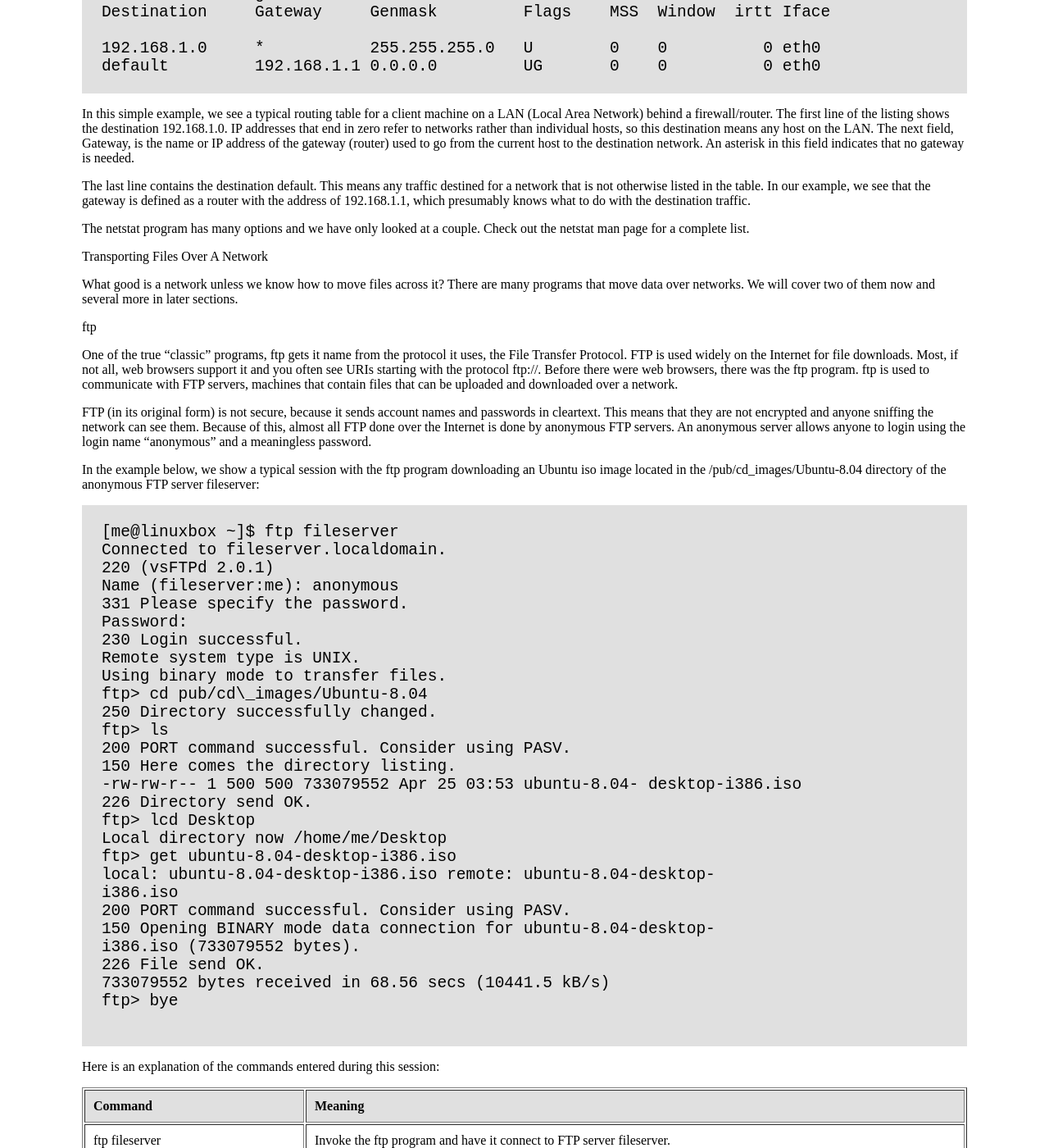
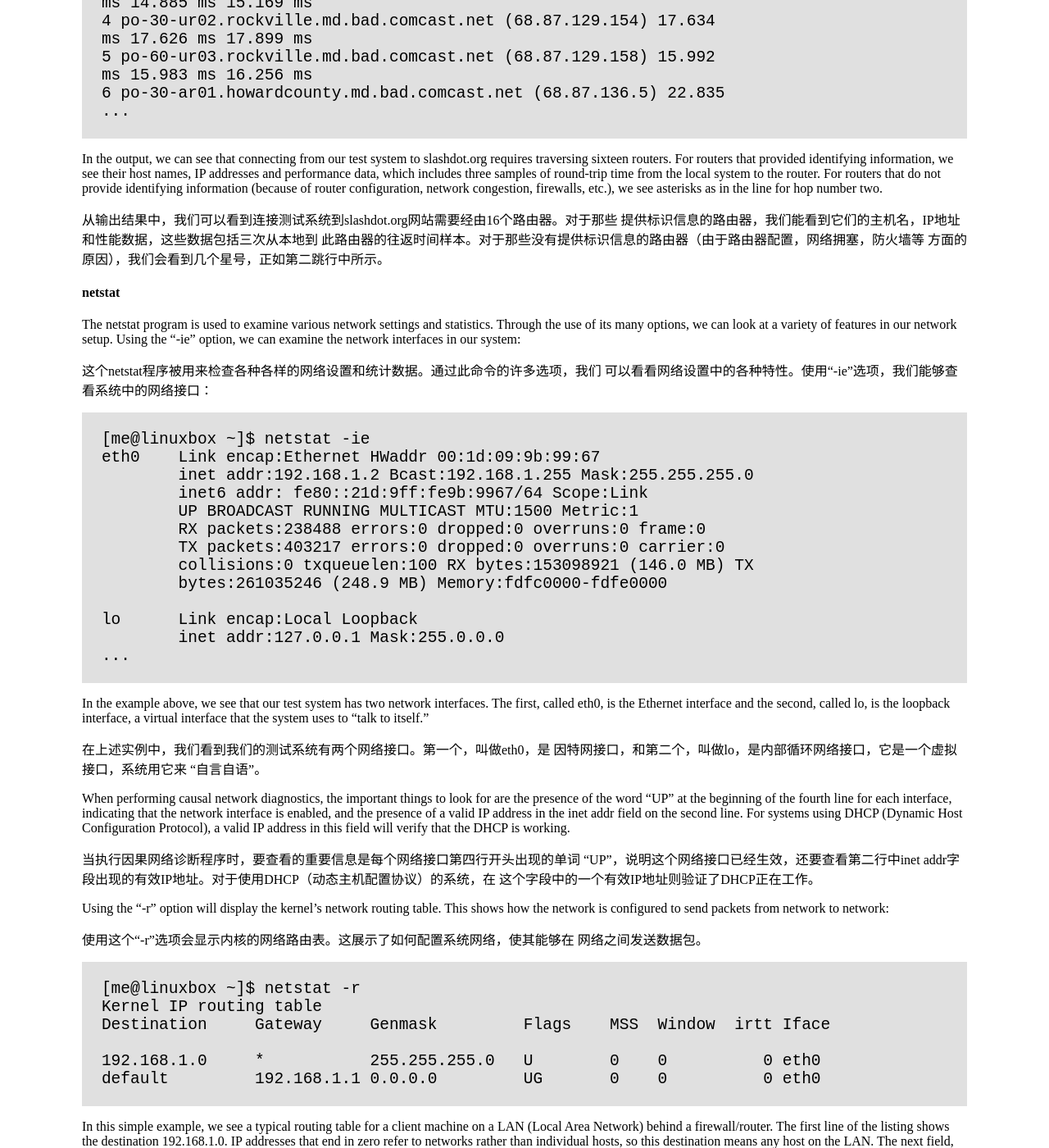
Before and after one commit to billie66/TLCL, a Jekyll site: the page built from book/networking.md, in a window 1280 px wide and 1400 px high, scrolled down 2804 px. Shown: the whole window at 82% size. Built offline with Jekyll 4.4.1, drawn with Linux system fonts in a browser that asks for light colours; Markdown is read by kramdown in place of the engine named in the settings; some of the changed text lies outside the part shown.

Commit message:
add chinese

```diff
--- a/book/networking.md
+++ b/book/networking.md
@@ -7,7 +7,8 @@ When it comes to networking, there is probably nothing that cannot be done
 with Linux.  Linux is used to build all sorts of networking systems and appliances,
 including firewalls, routers, name servers, NAS (Network Attached Storage) boxes and on and on.
 
-
+当谈及到网络系统层面，几乎任何东西都能由Linux来实现。Linux被用来创建各式各样的网络系统和装置，
+包括防火墙，路由器，名称服务器，网络连接式存储设备等等。
 
 Just as the subject of networking is vast, so are the number of commands that
 can be used to configure and control it. We will focus our attention on just a few of the
@@ -16,9 +17,13 @@ to monitor networks and those used to transfer files. In addition, we are going
 to explore the ssh program that is used to perform remote logins. This chapter will
 cover:
 
-
+被用来配置和操作网络系统的命令数目，就如网络系统主题一样巨大。我们仅仅会关注一些最经常
+使用到的命令。这些被选中用来测试的命令包括那些被用来监测网络和传输文件的命令。另外，我们
+还会探讨用来远端登录的ssh程序。这章会介绍：
 
 * ping - Send an ICMP ECHO\_REQUEST to network hosts
+
+* ping - 发送ICMP ECHO\_REQUEST软件包到网络主机
 
 * traceroute - Print the route packets trace to a network host
 
@@ -35,27 +40,43 @@ We’re going to assume a little background in networking. In this, the Internet
 everyone using a computer needs a basic understanding of networking concepts. To
 make full use of this chapter we should be familiar with the following terms:
 
-
+我们假定你已经知道了一点网络系统背景知识。在这个因特网时代，每个计算机用户需要基本的网络
+系统概念理解。为了能够充分利用这一章节的内容，我们应该熟悉以下术语：
 
 * IP (Internet Protocol) address
 
+* IP (网络协议)地址
+
 * Host and domain name
+
+* 主机和域名
 
 * URI (Uniform Resource Identifier)
 
+* URI（统一资源标识符）
+
 Please see the “Further Reading” section below for some useful articles regarding these
 terms.
+
+请查看下面的“拓展阅读”部分，有几篇关于这些术语的有用文章。
 
 <hr style="width:100%;height:5px;background:teal" />
 <p align="left">Note: Some of the commands we will cover may (depending on your distribution)
 require the installation of additional packages from your distribution’s repositories,
 and some may require superuser privileges to execute.</p>
+
+注意：一些将要讲到的命令可能（取决于系统发行版）需要从系统发行版的仓库中安装额外的软件包，
+并且一些命令可能需要超级用户权限才能执行。
 <hr style="width:100%;height:5px;background:teal" />
 
 ### Examining And Monitoring A Network
 
+### 检查和监测网络
+
 Even if you’re not the system administrator, it’s often helpful to examine the performance
 and operation of a network.
+
+即使你不是一名系统管理员，检查一个网络的性能和运作情况也是经常有帮助的。
 
 #### ping
 
@@ -64,15 +85,24 @@ network packet called an IMCP ECHO\_REQUEST to a specified host. Most network
 devices receiving this packet will reply to it, allowing the network connection to be
 verified.
 
+最基本的网络命令是ping。这个ping命令发送一个特殊的网络数据包，叫做IMCP ECHO\_REQUEST，到
+一台指定的主机。大多数接收这个包的网络设备将会回复它，来允许网络连接验证。
+
 <hr style="width:100%;height:5px;background:teal" />
 Note: It is possible to configure most network devices (including Linux hosts) to
 ignore these packets. This is usually done for security reasons, to partially obscure
 a host from a potential attacker. It is also common for firewalls to be configured to
 block IMCP traffic.
+
+注意：有可能配置大多数网络设备（包括Linux主机）来忽略这些数据包。通常，这样做是出于网络安全
+原因，部分地遮蔽一台主机免受一个潜在攻击者地侵袭。配置防火墙来阻塞IMCP流量也很普遍。
 <hr style="width:100%;height:5px;background:teal" />
 
 For example, to see if we can reach linuxcommand.org (one of our favorite sites ;-),
 we can use use ping like this:
+
+例如，看看我们能否连接到网站linuxcommand.org（我喜欢的网站之一），
+我们可以这样使用ping命令：
 
 <div class="code"><pre>
 <tt>[me@linuxbox ~]$ ping linuxcommand.org</tt>
@@ -80,6 +110,8 @@ we can use use ping like this:
 
 Once started, ping continues to send packets at a specified interval (default is one
 second) until it is interrupted:
+
+一旦启动，ping命令会持续在特定的时间间隔内（默认是一秒）发送数据包，直到它被中断：
 
 <div class="code"><pre>
 <tt>[me@linuxbox ~]$ ping linuxcommand.org
@@ -102,18 +134,28 @@ prints performance statistics. A properly performing network will exhibit zero p
 packet loss. A successful “ping” will indicate that the elements of the network (its
 interface cards, cabling, routing and gateways) are in generally good working order.
 
-traceroute
+按下组合键Ctrl-c，中断这个命令之后，ping打印出运行统计信息。一个正常工作的网络会报告
+零个数据包丢失。一个成功执行的“ping”命令会显示网络的各个元素（网卡，电缆，路由，网关）
+一般都处于正常的工作秩序。
+
+#### traceroute
 
 The traceroute program (some systems use the similar tracepath program
 instead) displays a listing of all the “hops” network traffic takes to get
 from the local system to a specified host. For example, to see the route
 taken to reach slashdot.org, we would do this:
 
+这个traceroute程序（一些系统使用相似的tracepath程序来代替）会显示从本地到指定主机
+要经过的所有“跳数”的网络流量列表。例如，看一下到达slashdot.org网站，需要经过的路由
+器，我们将这样做：
+
 <div class="code"><pre>
 <tt>[me@linuxbox ~]$ traceroute slashdot.org</tt>
 </pre></div>
 
 The output looks like this:
+
+命令输出看起来像这样：
 
 <div class="code"><pre>
 <tt>traceroute to slashdot.org (216.34.181.45), 30 hops max, 40 byte
@@ -137,11 +179,19 @@ round-trip time from the local system to the router. For routers that do not pro
 identifying information (because of router configuration, network congestion, firewalls,
 etc.), we see asterisks as in the line for hop number two.
 
-netstat
+从输出结果中，我们可以看到连接测试系统到slashdot.org网站需要经由16个路由器。对于那些
+提供标识信息的路由器，我们能看到它们的主机名，IP地址和性能数据，这些数据包括三次从本地到
+此路由器的往返时间样本。对于那些没有提供标识信息的路由器（由于路由器配置，网络拥塞，防火墙等
+方面的原因），我们会看到几个星号，正如第二跳行中所示。
+
+#### netstat
 
 The netstat program is used to examine various network settings and statistics.
 Through the use of its many options, we can look at a variety of features in our network
 setup. Using the “-ie” option, we can examine the network interfaces in our system:
+
+这个netstat程序被用来检查各种各样的网络设置和统计数据。通过此命令的许多选项，我们
+可以看看网络设置中的各种特性。使用“-ie”选项，我们能够查看系统中的网络接口：
 
 <div class="code"><pre>
 <tt>[me@linuxbox ~]$ netstat -ie
@@ -164,6 +214,10 @@ The first, called eth0, is the Ethernet interface and the second, called lo,
 is the loopback interface, a virtual interface that the system uses to “talk
 to itself.”
 
+在上述实例中，我们看到我们的测试系统有两个网络接口。第一个，叫做eth0，是
+因特网接口，和第二个，叫做lo，是内部循环网络接口，它是一个虚拟接口，系统用它来
+“自言自语”。
+
 When performing causal network diagnostics, the important things to look for
 are the presence of the word “UP” at the beginning of the fourth line for each
 interface, indicating that the network interface is enabled, and the presence
@@ -171,8 +225,16 @@ of a valid IP address in the inet addr field on the second line. For systems
 using DHCP (Dynamic Host Configuration Protocol), a valid IP address in this
 field will verify that the DHCP is working.
 
+当执行因果网络诊断程序时，要查看的重要信息是每个网络接口第四行开头出现的单词
+“UP”，说明这个网络接口已经生效，还要查看第二行中inet
+addr字段出现的有效IP地址。对于使用DHCP（动态主机配置协议）的系统，在
+这个字段中的一个有效IP地址则验证了DHCP正在工作。
+
 Using the “-r” option will display the kernel’s network routing table. This
 shows how the network is configured to send packets from network to network:
+
+使用这个“-r”选项会显示内核的网络路由表。这展示了如何配置系统网络，使其能够在
+网络之间发送数据包。
 
 <div class="code"><pre>
 <tt>[me@linuxbox ~]$ netstat -r
@@ -191,21 +253,32 @@ on the LAN. The next field, Gateway, is the name or IP address of the gateway
 (router) used to go from the current host to the destination network. An
 asterisk in this field indicates that no gateway is needed.
 
+在这个简单的例子里面，我们看到一个典型的路由表，位于防火墙／路由器之后。
+第一行显示了目的地192.168.1.0。
+IP地址以零结尾是指网络，而不是个人主机，所以这个目的地意味着局域网中的任何
+一台主机。下一个字段，Gateway，是网关（路由器）的名字或IP地址，用它来连接当前的主机
+和目的地的网络。若这个字段显示一个星号，则表明不需要网关。
+
 The last line contains the destination default. This means any traffic
 destined for a network that is not otherwise listed in the table. In our
 example, we see that the gateway is defined as a router with the address of
 192.168.1.1, which presumably knows what to do with the destination traffic.
 
+最后一行包含目的地default。这意味着
+
 The netstat program has many options and we have only looked at a couple.
 Check out the netstat man page for a complete list.
 
-Transporting Files Over A Network
+这个netstat程序有许多选项，我们仅仅讨论了几个。查看netstat命令的手册，可以
+得到所有选项的完整列表。
+
+### Transporting Files Over A Network
 
 What good is a network unless we know how to move files across it? There are many
 programs that move data over networks. We will cover two of them now and several
 more in later sections.
 
-ftp
+#### ftp
 
 One of the true “classic” programs, ftp gets it name from the protocol it uses, the File
 Transfer Protocol. FTP is used widely on the Internet for file downloads. Most, if not
@@ -344,7 +417,7 @@ background (allowing you to log off but continue downloading), and complete the
 download of a partially downloaded file. These features are well documented in its
 better-than-average man page.
 
-Secure Communication With Remote Hosts
+### Secure Communication With Remote Hosts
 
 For many years, Unix-like operating systems have had the ability to be administered
 remotely via a network. In the early days, before the general adoption of the Internet,
@@ -354,7 +427,7 @@ flaw that the ftp program does; they transmit all their communications (includin
 names and passwords) in cleartext. This makes them wholly inappropriate for use in the
 Internet age.
 
-ssh
+#### ssh
 
 To address this problem, a new protocol called SSH (Secure Shell) was developed. SSH
 solves the two basic problems of secure communication with a remote host. First, it
@@ -588,7 +661,7 @@ in Linux distributions. Using either Nautilus (GNOME) or Konqueror (KDE), we
 can enter a URI beginning with sftp:// into the location bar and operate on files
 stored on a remote system running an SSH server.
 <hr style="width:100%;height:5px;background:teal" />
-
+<br />
 <table class="single" cellpadding="10" width="%100">
 <tr>
 <td>
```
